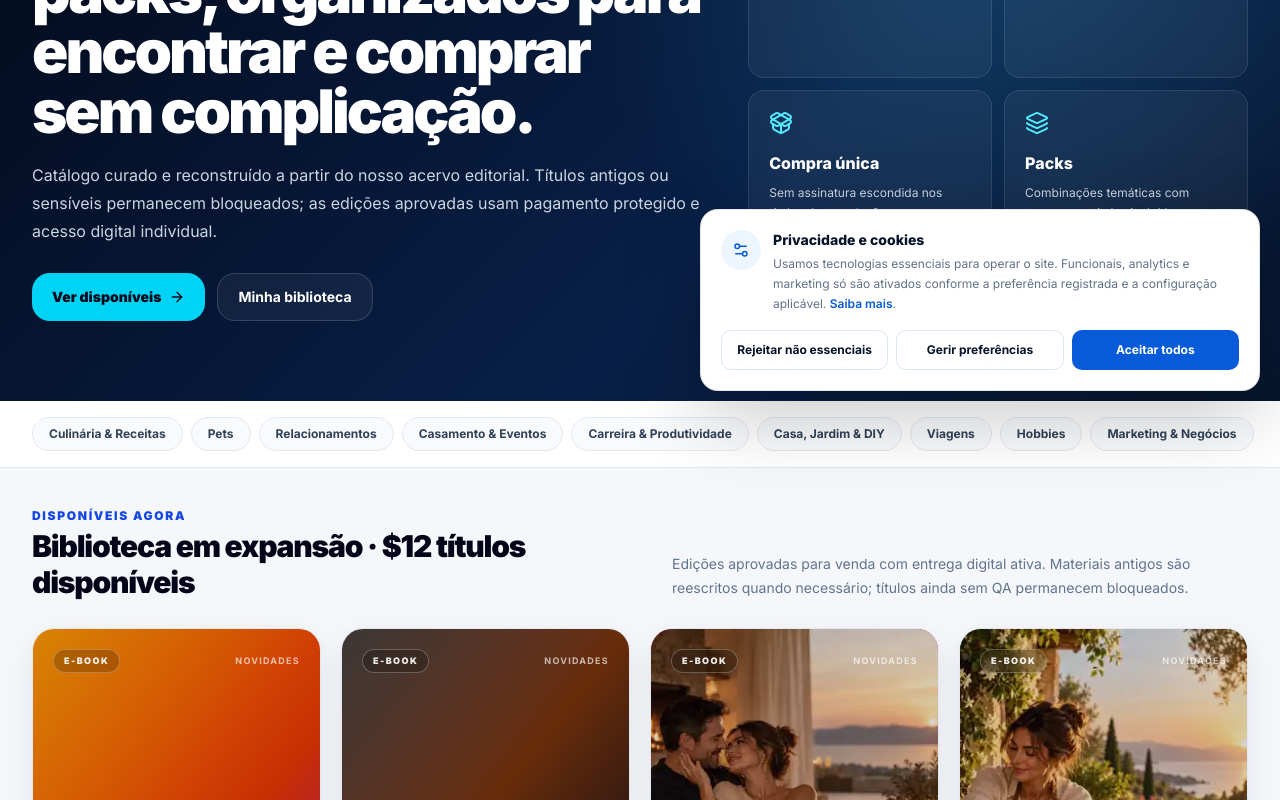
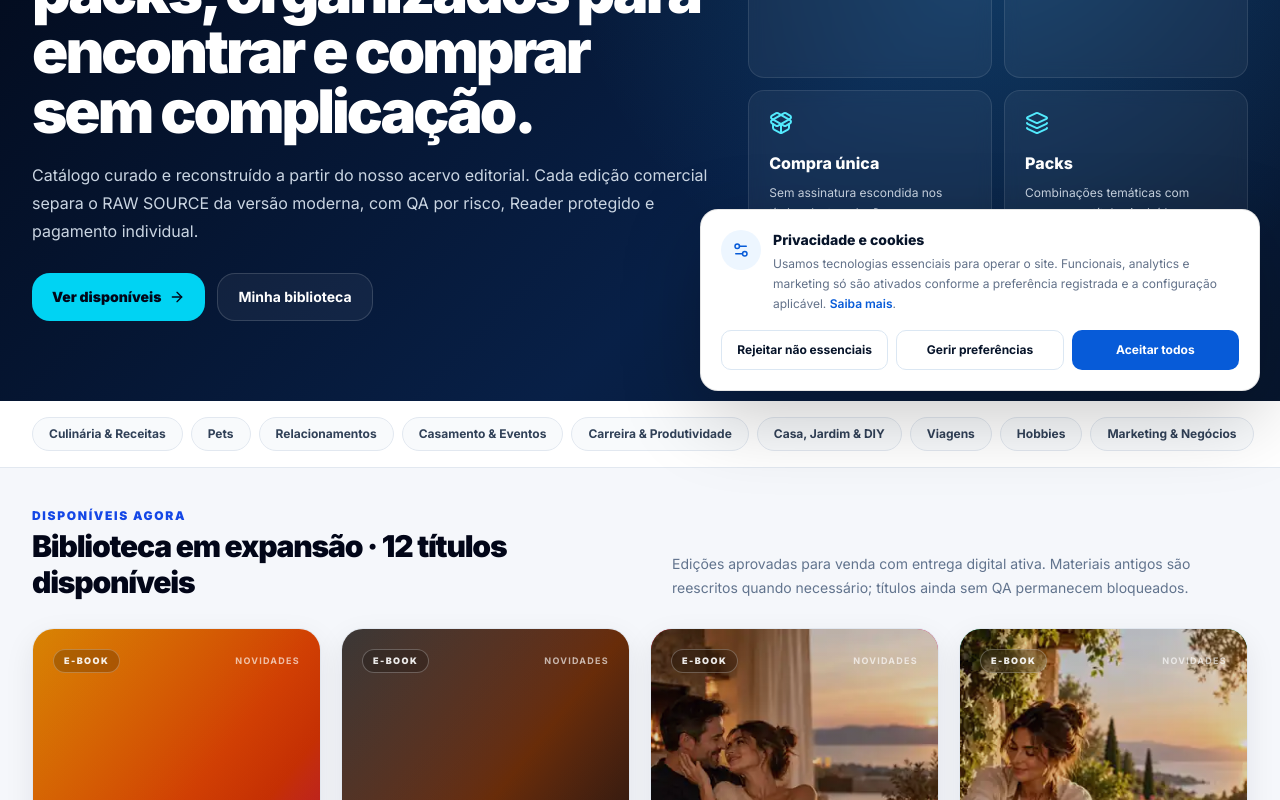
Before and after one commit to nexflowx-hub/novidades-platform, a Next.js app: page /ebooks in a window 1280 px wide. Shown: the part 389-1189 px from the top of the page. Built offline with nearby package versions, Linux system fonts and the light colour scheme; a web font is replaced by a local one.

Commit message:
fix(ebooks): show live catalog count and editorial positioning

```diff
--- a/src/app/ebooks/page.tsx
+++ b/src/app/ebooks/page.tsx
@@ -46,9 +46,9 @@ export default function EbooksPage() {
               E-Books individuais e packs, organizados para encontrar e comprar sem complicação.
             </h1>
             <p className="mt-5 max-w-3xl text-sm leading-7 text-slate-300 md:text-base">
-              Catálogo curado e reconstruído a partir do nosso acervo editorial. Títulos
-              antigos ou sensíveis permanecem bloqueados; as edições aprovadas usam
-              pagamento protegido e acesso digital individual.
+              Catálogo curado e reconstruído a partir do nosso acervo editorial. Cada edição
+              comercial separa o RAW SOURCE da versão moderna, com QA por risco, Reader
+              protegido e pagamento individual.
             </p>
             <div className="mt-7 flex flex-wrap gap-3">
               <a
@@ -108,7 +108,7 @@ export default function EbooksPage() {
               Disponíveis agora
             </p>
             <h2 className="mt-1 text-3xl font-black tracking-[-0.04em]">
-              Biblioteca em expansão · ${live.filter((item) => item.kind === "ebook").length} títulos disponíveis
+              Biblioteca em expansão · {live.filter((item) => item.kind === "ebook").length} títulos disponíveis
             </h2>
           </div>
           <p className="max-w-xl text-sm leading-6 text-slate-500">
```
